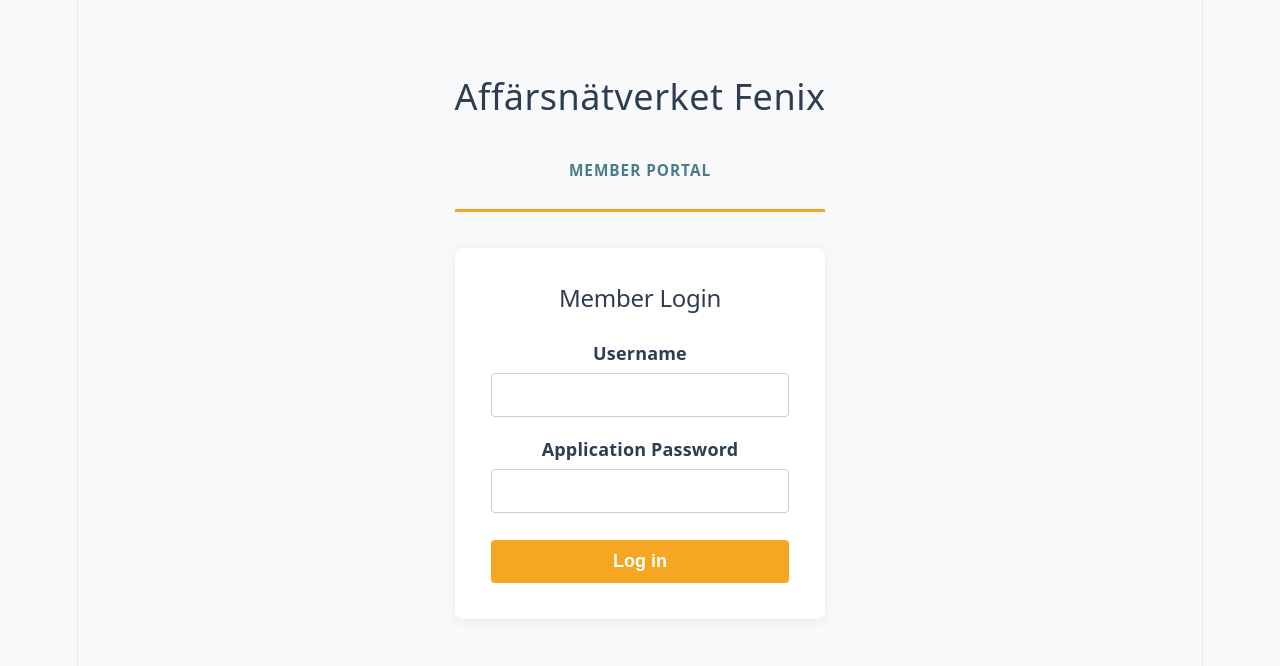
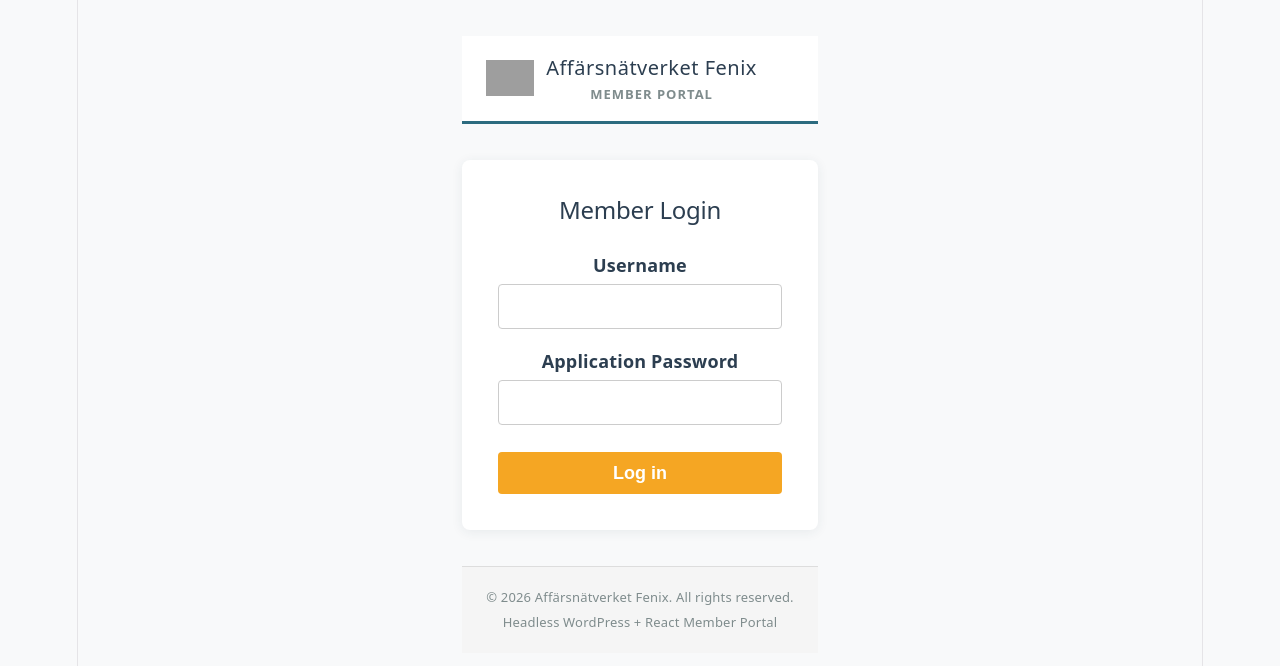
Before and after one commit to ikoech/fenix-portal, a React app in the folder app/public/frontend/: page / in a window 1280 px wide. Shown: the top 666 px of the page. Built offline with nearby package versions, Linux system fonts and the light colour scheme; grey boxes are pictures that could not be loaded; the HTML template or start-up script is replaced by a standard one.

Commit message:
Add Header and Footer

```diff
--- a/app/public/frontend/src/App.jsx
+++ b/app/public/frontend/src/App.jsx
@@ -7,6 +7,8 @@
 import TfaTab from './components/TfaTab'
 import SeekingTab from './components/SeekingTab'
 import DocumentTab from './components/DocumentsTab'
+import Header from './components/Header'
+import Footer from './components/Footer'
 import './App.css'
 
 function App() {
@@ -42,6 +44,7 @@
       setError(err.message)
     }
   }
+
   // Handle logout
   const handleLogout = () => {
     setUser(null)
@@ -54,16 +57,7 @@
 
   return (
     <div className="app">
-      <header>
-        <h1>Affärsnätverket Fenix</h1>
-        <p>Member Portal</p>
-        {user ? (
-          <div className="user-bar">
-            <span>Welcome, <strong>{user.name}</strong></span>
-            <button onClick={handleLogout} className="btn btn-logout">Log out</button>
-          </div>
-        ) : null}
-      </header>
+      <Header user={user} onLogout={handleLogout} />
 
       <main>
         {!user ? (
@@ -84,10 +78,12 @@
             {activeTab === 'members' && <MembersTab user={user} />}
             {activeTab === 'tfa' && <TfaTab user={user} />}
             {activeTab === 'seeking' && <SeekingTab user={user} />}
-            {activeTab === 'Documents' && <DocumentTab user={user} />}
+            {activeTab === 'Documents' && <DocumentTab authHeader={sessionStorage.getItem('fenix_auth')} />}
           </>
         )}
       </main>
+
+      <Footer />
     </div>
   )
 }
--- a/app/public/frontend/src/components/DocumentsTab.jsx
+++ b/app/public/frontend/src/components/DocumentsTab.jsx
@@ -38,10 +38,13 @@
 
     const userData = JSON.parse(sessionStorage.getItem('fenix_user') || '{}');
 
+    // Use the real file name from the file input (includes extension)
+    const realFileName = uploadFile?.name || uploadName;
+
     try {
       await createDocument(
         sessionStorage.getItem('fenix_auth'),
-        uploadName,
+        realFileName,
         '#',
         acfUploadDate,
         userData.id
--- /dev/null
+++ b/app/public/frontend/src/components/Footer.css
@@ -0,0 +1,18 @@
+.site-footer {
+  background: #f5f5f5;
+  border-top: 1px solid #ddd;
+  padding: 16px 24px;
+  text-align: center;
+  font-size: 13px;
+  color: #7f8c8d;
+  margin-top: auto;
+}
+
+.footer-inner {
+  max-width: 1200px;
+  margin: 0 auto;
+}
+
+.footer-inner p {
+  margin: 4px 0;
+}
--- /dev/null
+++ b/app/public/frontend/src/components/Footer.jsx
@@ -0,0 +1,14 @@
+import './Footer.css'
+
+function Footer() {
+  return (
+    <footer className="site-footer">
+      <div className="footer-inner">
+        <p>© {new Date().getFullYear()} Affärsnätverket Fenix. All rights reserved.</p>
+        <p>Headless WordPress + React Member Portal</p>
+      </div>
+    </footer>
+  )
+}
+
+export default Footer
--- /dev/null
+++ b/app/public/frontend/src/components/Header.css
@@ -0,0 +1,59 @@
+.site-header {
+  background: #ffffff;
+  border-bottom: 3px solid #2c6b7f;
+  padding: 16px 24px;
+}
+
+.header-inner {
+  max-width: 1200px;
+  margin: 0 auto;
+  display: flex;
+  justify-content: space-between;
+  align-items: center;
+  flex-wrap: wrap;
+  gap: 12px;
+}
+
+.logo-area {
+  display: flex;
+  align-items: center;
+  gap: 12px;
+}
+
+.site-logo {
+  width: 48px;
+  height: 48px;
+  object-fit: contain;
+}
+
+.site-info h1 {
+  margin: 0;
+  font-size: 20px;
+  color: #2c3e50;
+}
+
+.site-info p {
+  margin: 0;
+  font-size: 13px;
+  color: #7f8c8d;
+}
+
+.user-bar {
+  display: flex;
+  align-items: center;
+  gap: 12px;
+  font-size: 14px;
+}
+
+.btn-logout {
+  background: #2c3e50;
+  color: white;
+  border: none;
+  padding: 8px 16px;
+  border-radius: 4px;
+  cursor: pointer;
+}
+
+.btn-logout:hover {
+  background: #34495e;
+}
--- /dev/null
+++ b/app/public/frontend/src/components/Header.jsx
@@ -0,0 +1,30 @@
+import './Header.css'
+
+function Header({ user, onLogout }) {
+  return (
+    <header className="site-header">
+      <div className="header-inner">
+        <div className="logo-area">
+          <img
+            src="/logo.png"
+            alt="Affärsnätverket Fenix logo"
+            className="site-logo"
+          />
+          <div className="site-info">
+            <h1>Affärsnätverket Fenix</h1>
+            <p>Member Portal</p>
+          </div>
+        </div>
+
+        {user && (
+          <div className="user-bar">
+            <span>Welcome, <strong>{user.name}</strong></span>
+            <button onClick={onLogout} className="btn-logout">Log out</button>
+          </div>
+        )}
+      </div>
+    </header>
+  )
+}
+
+export default Header
```
